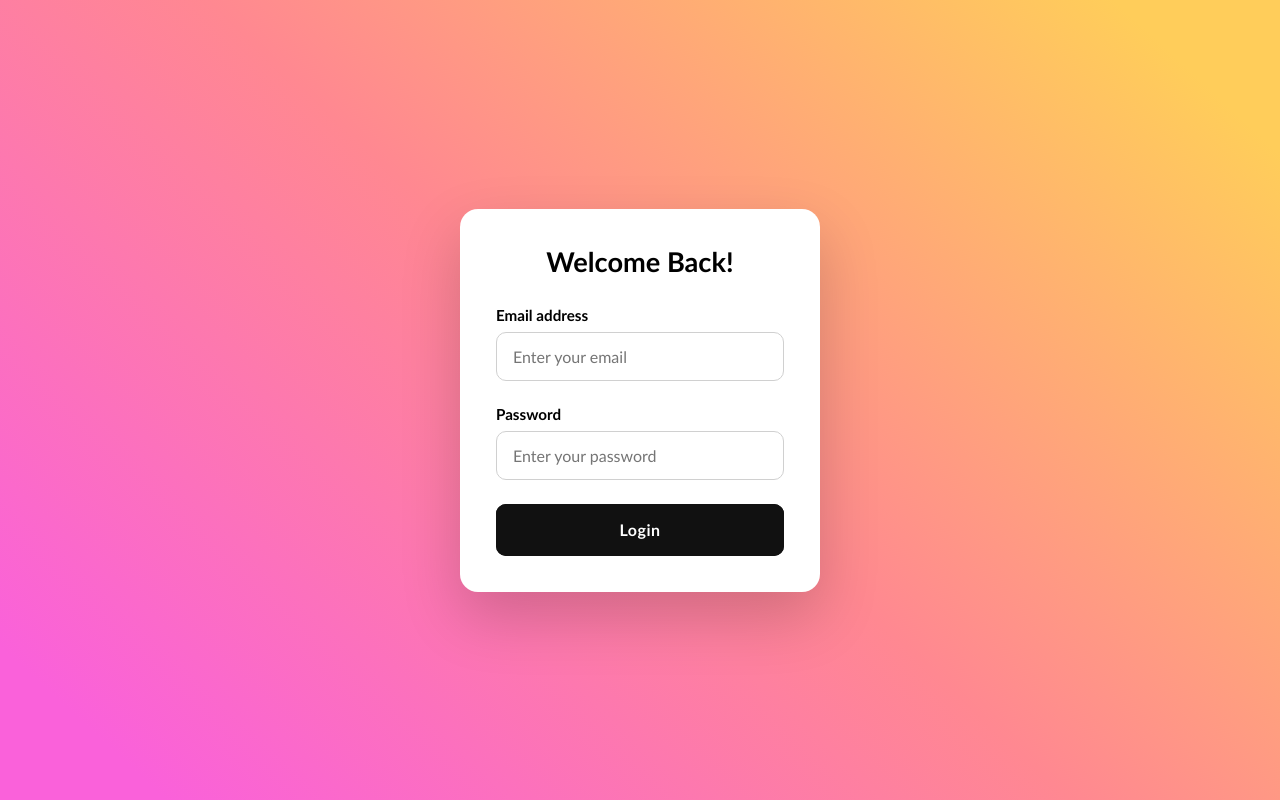
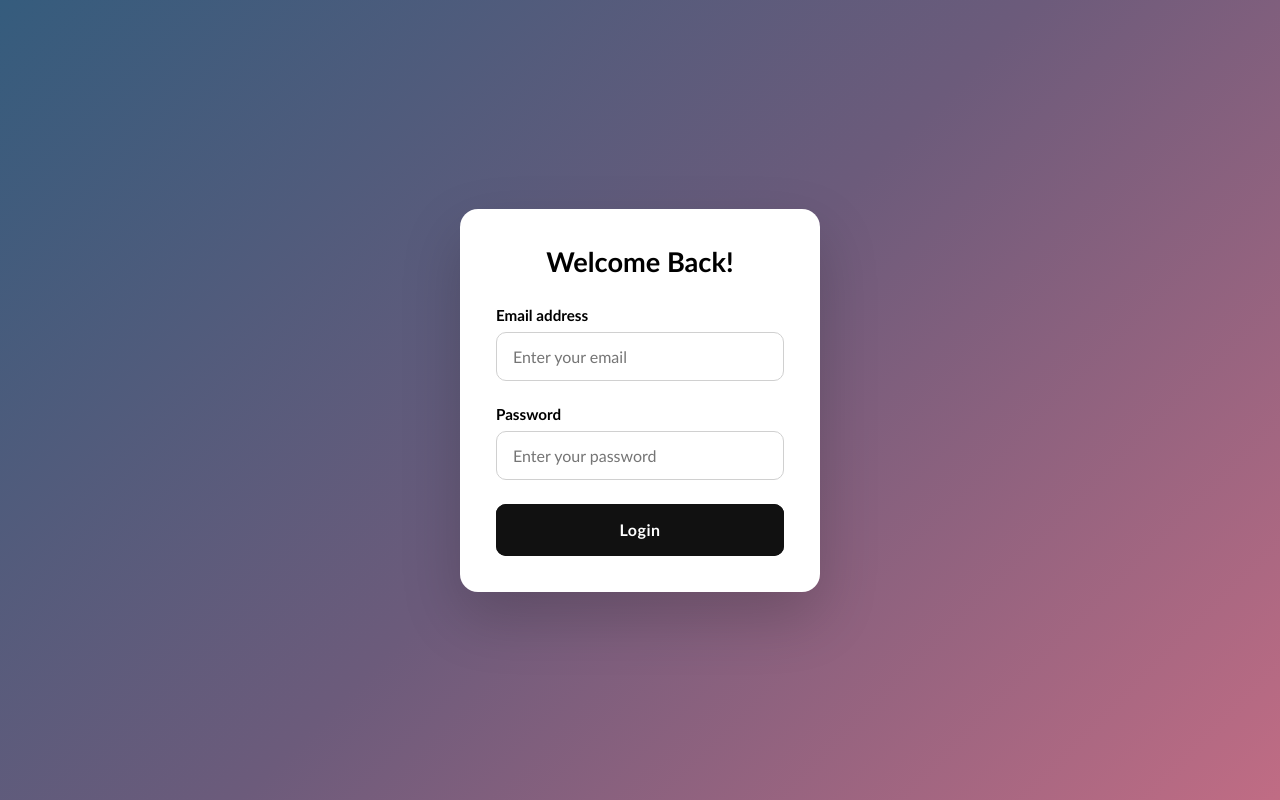
Before and after one commit to Manan0019/Login-Signup-Project, a React (Vite) app in the folder Login_page/Frontend/Login/: page / in a window 1280 px wide. Built offline with nearby package versions, Linux system fonts and the light colour scheme.

Commit message:
removed photo from background and used linear gradient instead

```diff
--- a/Login_page/Frontend/Login/src/login.css
+++ b/Login_page/Frontend/Login/src/login.css
@@ -7,11 +7,7 @@
 
 
 .mainbg{
-    /*background: linear-gradient(135deg,#355C7D, #6C5B7B, #C06C84);*/
-    background-image: url("./assets/gradient.svg");
-    background-size: cover;
-    background-position: center;
-    background-repeat: no-repeat;
+    background: linear-gradient(135deg,#355C7D, #6C5B7B, #C06C84);
     height: 100vh;
     display: flex;
     justify-content: center;
```
